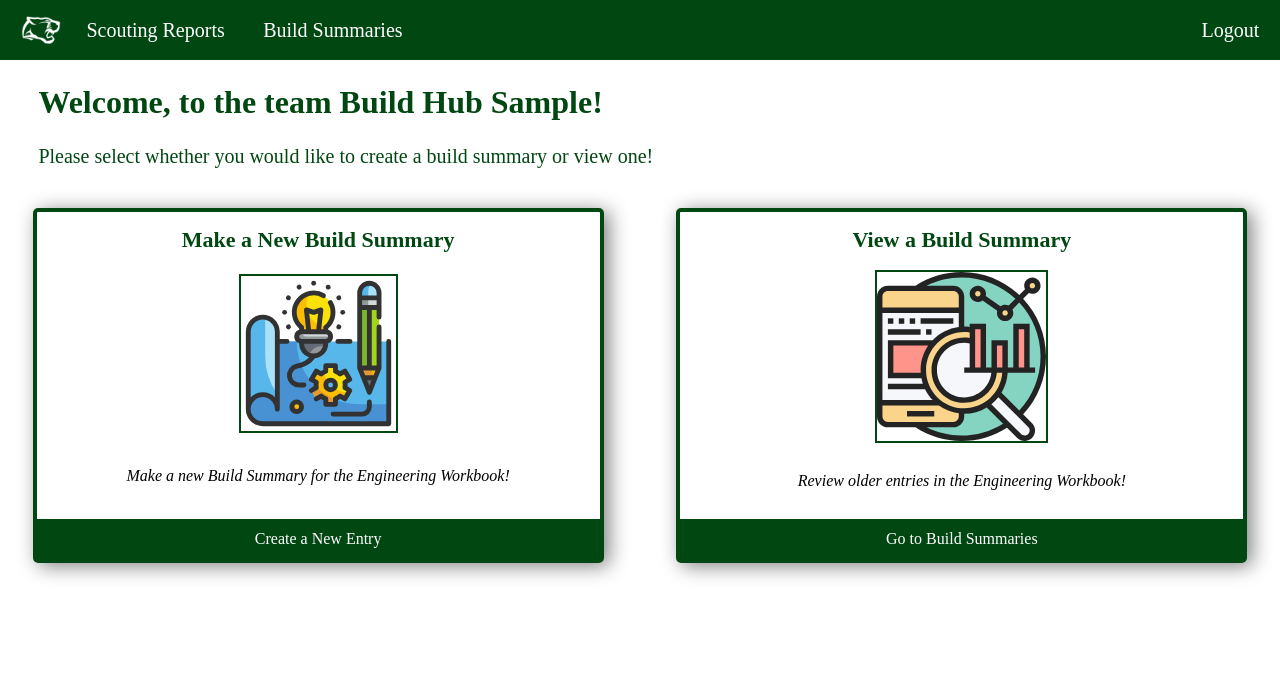
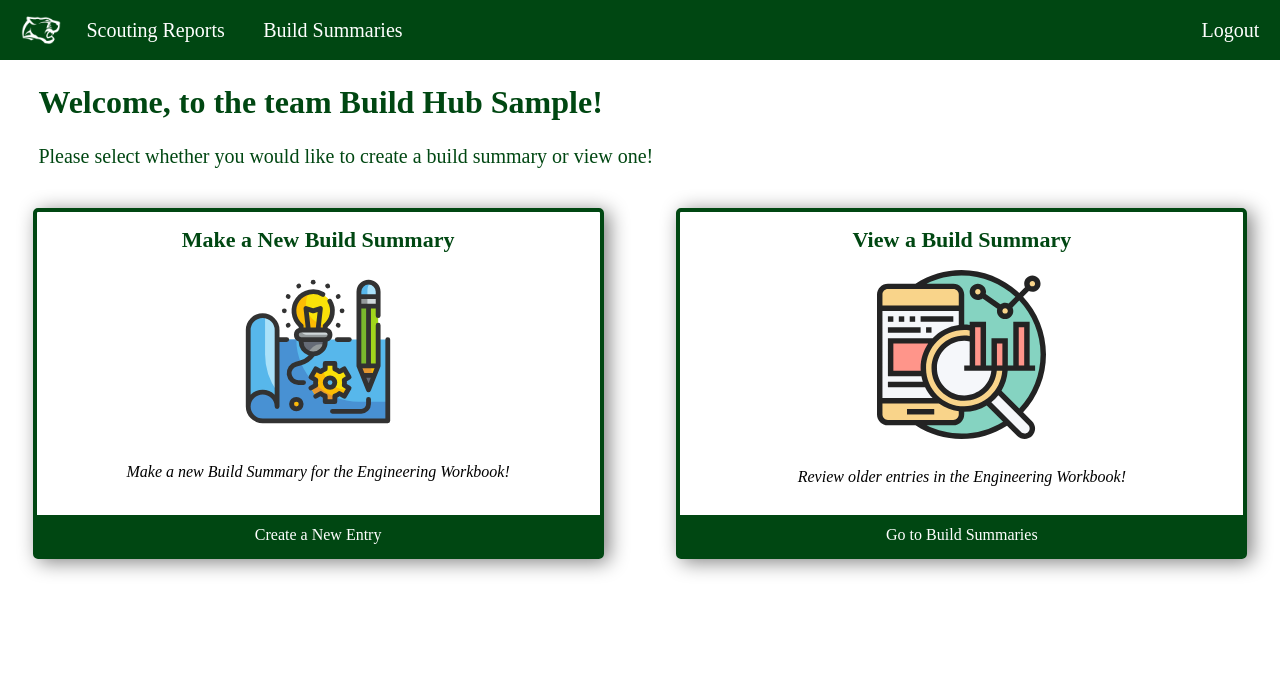
Before and after one commit to JAWD-001/GH_robotics_app, a Django app: page /builds/build_options/ in a window 1280 px wide. Shown: the top 683 px of the page. Run offline with Django 4.2, Linux system fonts and the light colour scheme; the visitor is signed in with stand-in values (Sample User, id 1).

Commit message:
removed border around icons on options menus

```diff
--- a/robotics_app/login_app/static/login_app/custom.css
+++ b/robotics_app/login_app/static/login_app/custom.css
@@ -199,7 +199,6 @@ a:visited {
 .card-image img {
   margin-top: 12px;
   max-width: 30%;
-  border: #004712 solid 2px;
 }
 
 .card-description {
```
